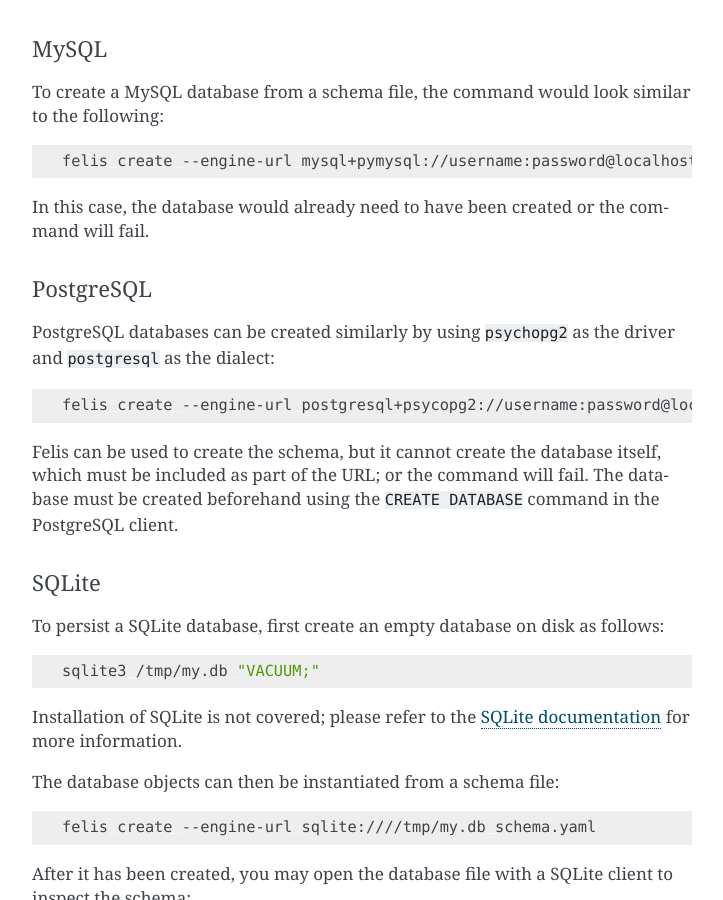
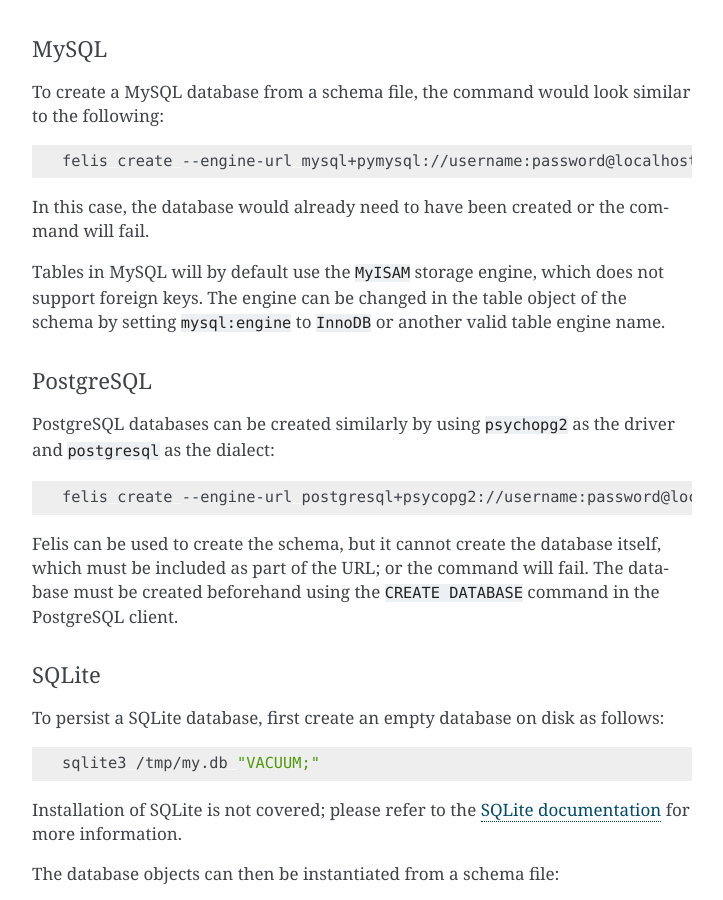
Before and after one commit to lsst/felis, a Sphinx documentation site: the page built from docs/user-guide/databases.rst, in a window 1280 px wide and 900 px high, scrolled down 2017 px. Shown: the whole window, without its empty margins (388-1111 px from the left). Built offline with Sphinx 7.4.7, drawn with Linux system fonts in a browser that asks for light colours.

Commit message:
Update databases section of user guide about default MySQL engine
The default MySQL engine was changed to MyISAM, due to its support for
wider tables and usage in qserv, so update the doc to reflect this.

```diff
--- a/docs/user-guide/databases.rst
+++ b/docs/user-guide/databases.rst
@@ -92,6 +92,9 @@
     felis create --engine-url mysql+pymysql://username:password@localhost schema.yaml
 
 In this case, the database would already need to have been created or the command will fail.
+
+Tables in MySQL will by default use the ``MyISAM`` storage engine, which does not support foreign keys.
+The engine can be changed in the table object of the schema by setting ``mysql:engine`` to ``InnoDB`` or another valid table engine name.
 
 PostgreSQL
 ^^^^^^^^^^
```
